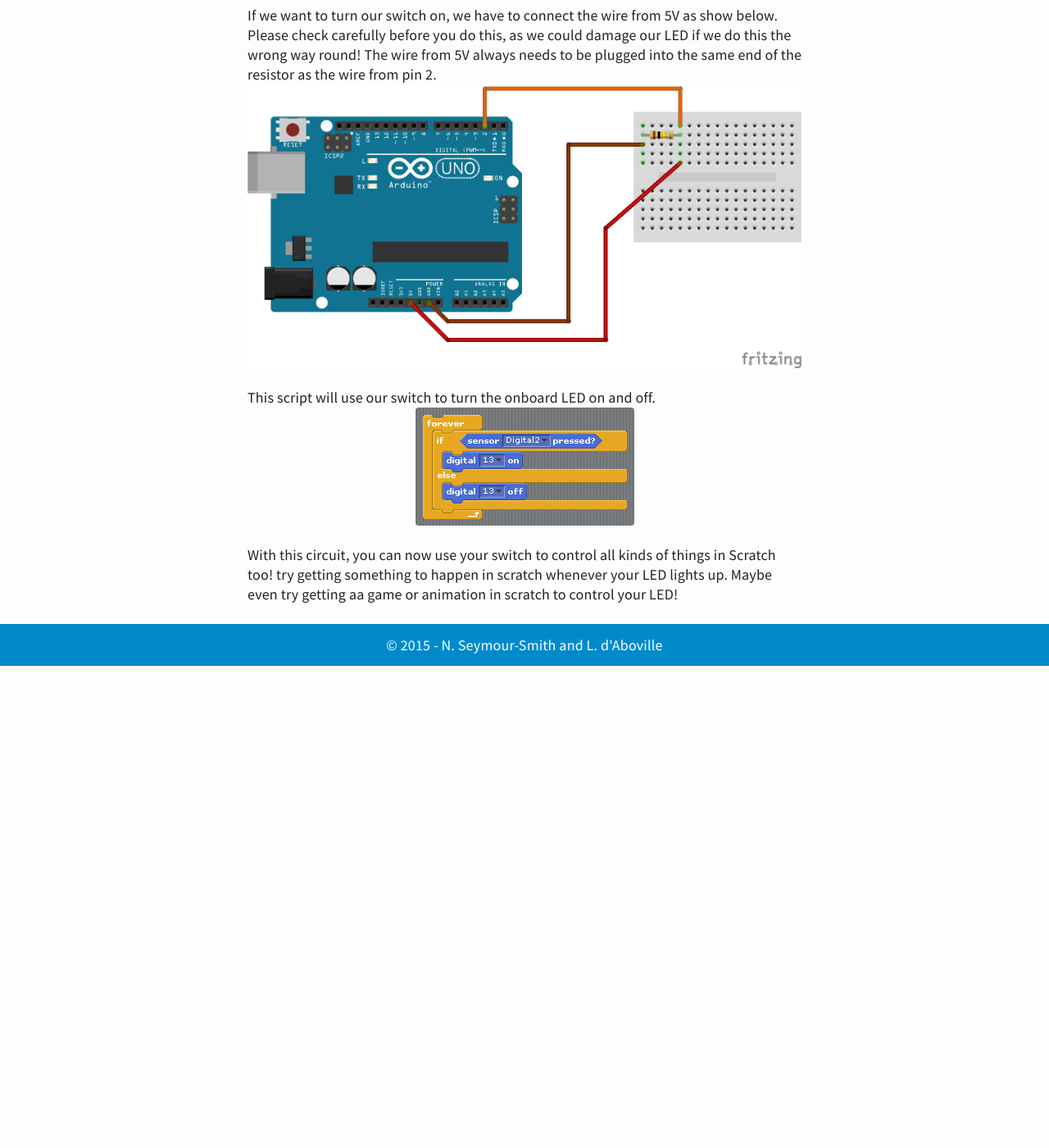
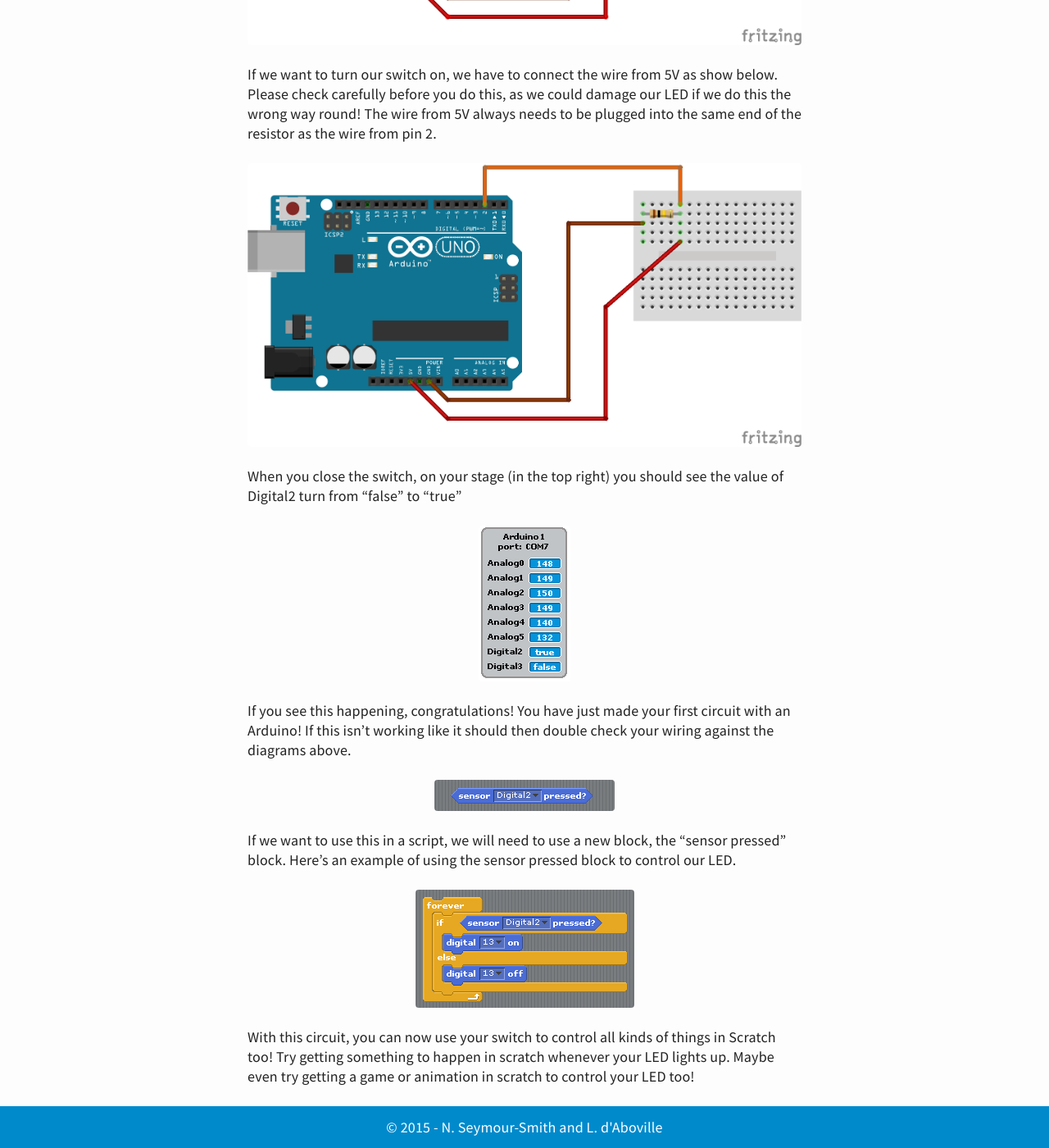
Before and after one commit to letsmake-uk/dharma-school, a Jekyll site: the page built from _posts/2015-04-30-week-1-worksheet.md, in a window 1280 px wide and 1400 px high, scrolled down 3749 px. Shown: the whole window at 82% size. Built offline with Jekyll 4.4.1, drawn with Linux system fonts in a browser that asks for light colours; before the commit the page ends 4561 px from its top, so only the background shows below that; some of the changed text lies outside the part shown.

Commit message:
worksheet finished (I think)

```diff
--- a/_posts/2015-04-30-week-1-worksheet.md
+++ b/_posts/2015-04-30-week-1-worksheet.md
@@ -6,7 +6,9 @@ title: Week 1 - Worksheet
 
 ![S4A Logo](../img/S4A logo.png "S4A Logo")
 
-For a great little introduction to S4A, check out the first 10 pages or so of <a href="http://seymoursmith.net/lesson-site/img/S4A Presentation.pdf">this presentation</a>. When you first launch the program, if you don't have your Arduino connected your stage (the bit at the top right of your screen) will look like this :
+For a great little introduction to S4A, check out the first 10 pages or so of <a href="http://seymoursmith.net/lesson-site/img/S4A Presentation.pdf">this presentation</a>.
+
+When you first launch the program, if you don't have your Arduino connected your stage (the bit at the top right of your screen) will look like this :
 
 ![S4A Searching](../img/S4A searchingBoard.png "S4A Searching")
 
@@ -31,6 +33,7 @@ These let us turn pins 10-13 on or off. It just so happens that the Arduino has
 
 There are a whole bunch of different ways we can control stuff in Scratch. Let's look at a few interesting ways of turning our light on and off.
 
+
 ### Looping
 This script will blink your LED on and off every second (with S4A the fastest this can be is every 0.7 seconds)
 ![LED blink](../img/LED blink.png "LED blink")
@@ -40,9 +43,11 @@ This script will blink your LED on and off every second (with S4A the fastest th
 This script turns the LED on whenever your mouse button is pressed
 ![LED mouse](../img/LED mouse.png "LED mouse")
 
+
 ### Keyboard Control
 These scripts turn the LED on when you press the left arrow key, and off when you press the right arrow key.
 ![LED keyboard](../img/LED keyboard.png "LED keyboard")
+
 
 So Scratch's onboard LED is OK, but it's not the brightest LED in the world, and we have no way of putting it where we want, or changing it's colour. Knowing how to use external LEDs is a super useful thing (especially with robots - colourful blinky light sare a must have!) This circuit shows you how to attach an external LED to pin 13. Just make sure that the longer leg goes into pin 13.
 
@@ -50,19 +55,37 @@ Because this is on the same pin as the onboard LED, we don't have to change any
 
 
 
-# Making our owwn switch
+# Making our own switch
 
 You may well have used some (or all) of the methods above to control your scratch projects in the past. One of the cool things that we can do with an Arduino that we can't do in Scratch is use the Arduino's pins as inputs. Here is a diagram showing you how to set up a simple circuit to use digital pin 2 as a switch.
+
+
 ![Open Switch](../img/CIRCUIT switchOpen.png "Open Switch")
 
 
 If we want to turn our switch on, we have to connect the wire from 5V as show below. Please check carefully before you do this, as we could damage our LED if we do this the wrong way round! The wire from 5V always needs to be plugged into the same end of the resistor as the wire from pin 2.
+
+
 ![Closed Switch](../img/CIRCUIT switchClosed.png "Closed Switch")
 
-This script will use our switch to turn the onboard LED on and off.
+
+When you close the switch, on your stage (in the top right) you should see the value of Digital2 turn from "false" to "true"
+
+![digital 2 true](../img/digital2 true.png "digital 2 true")
+
+
+If you see this happening, congratulations! You have just made your first circuit with an Arduino! If this isn't working like it should then double check your wiring against the diagrams above.
+
+
+![block_sensorPressed](../img/block_sensorPressed.png "block_sensorPressed")
+
+
+If we want to use this in a script, we will need to use a new block, the "sensor pressed" block. Here's an example of using the sensor pressed block to control our LED.
+
 ![LED digitalSwitch](../img/LED digitalSwitch.png "LED digitalSwitch")
 
-With this circuit, you can now use your switch to control all kinds of things in Scratch too! try getting something to happen in scratch whenever your LED lights up. Maybe even try getting aa game or animation in scratch to control your LED!
+
+With this circuit, you can now use your switch to control all kinds of things in Scratch too! Try getting something to happen in scratch whenever your LED lights up. Maybe even try getting a game or animation in scratch to control your LED too!
 
 
 
```
Also changed, not shown: img/digital2 true.png (added).
